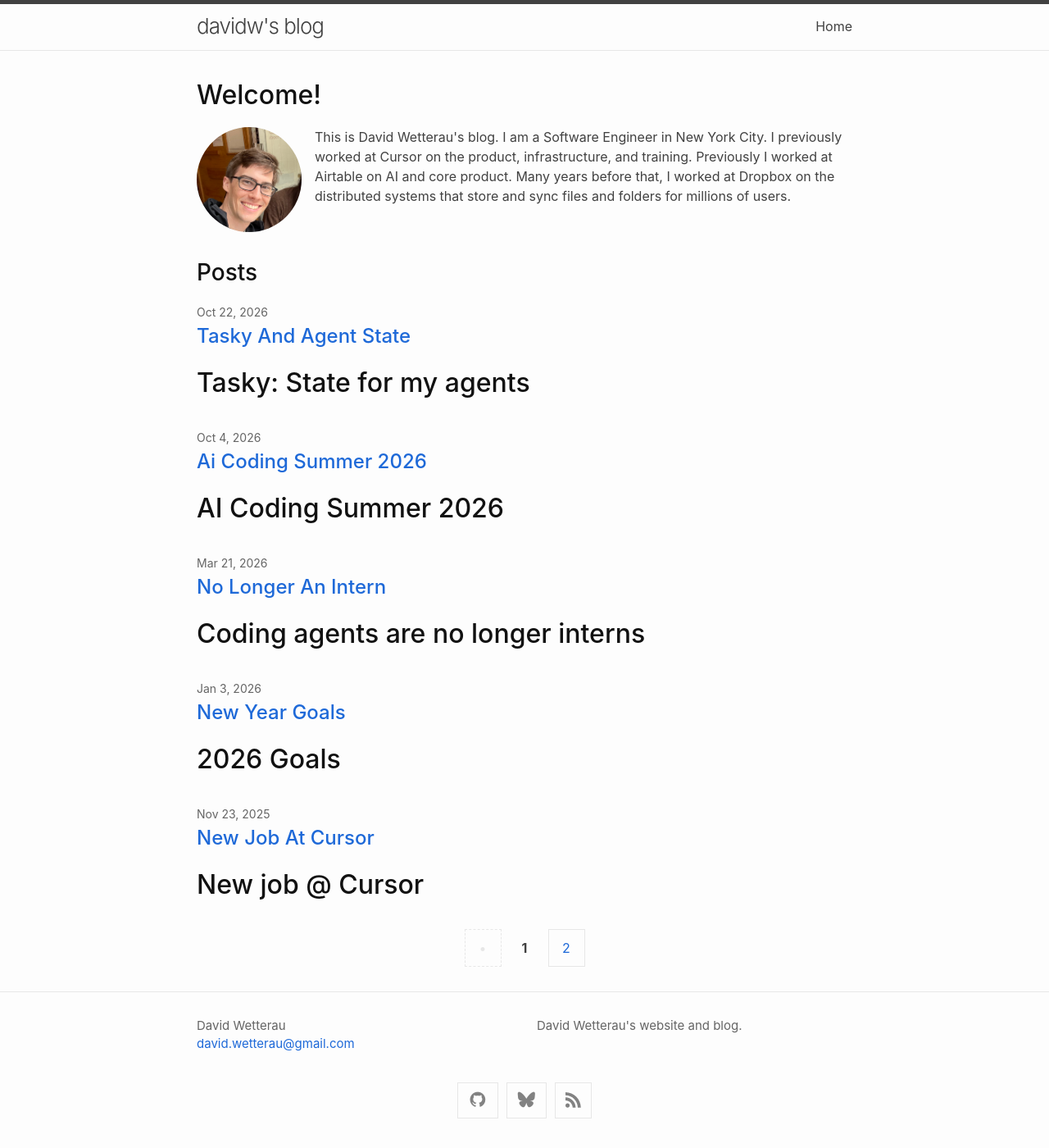
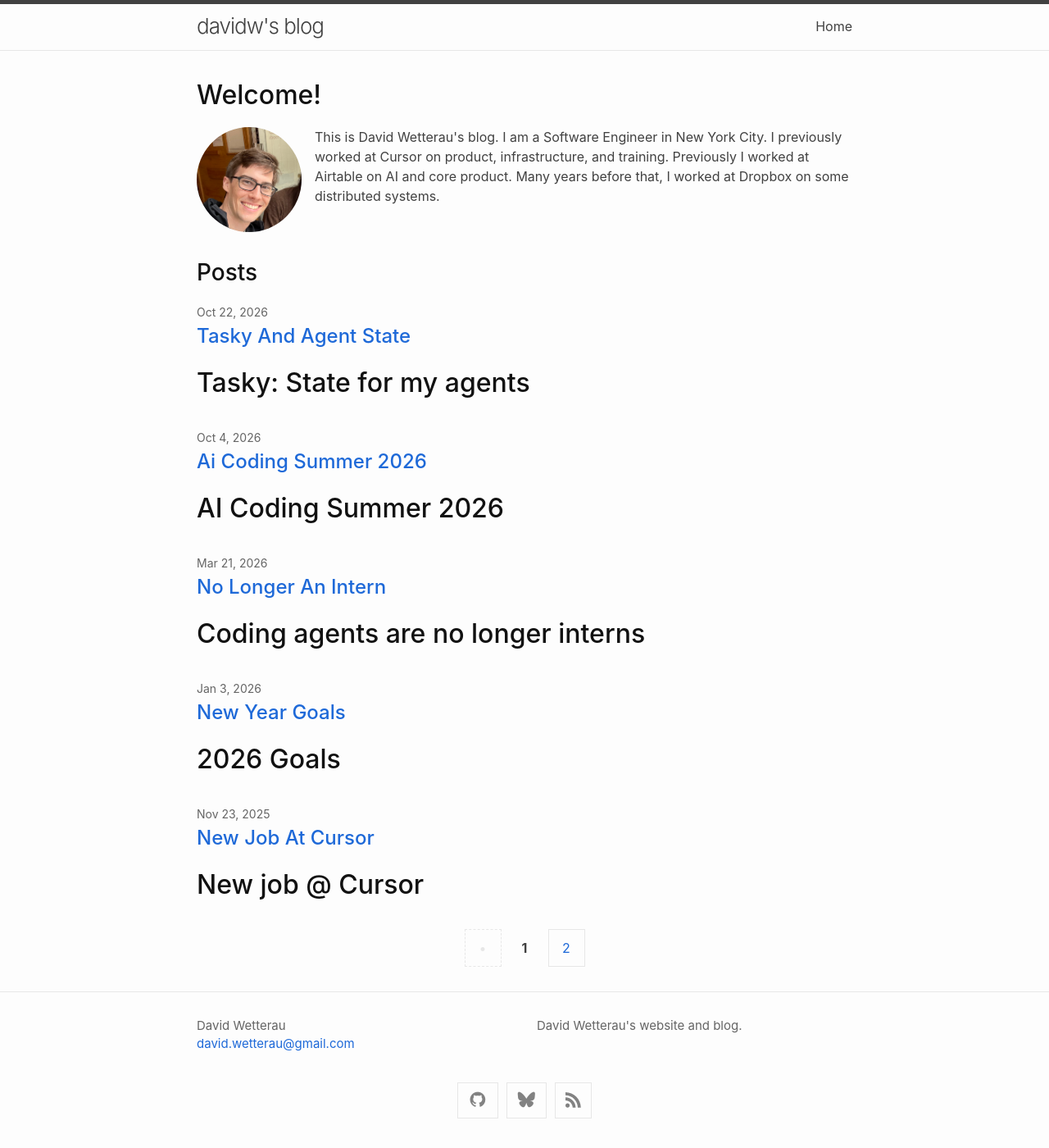
Before and after one commit to dwetterau/dwetterau.github.io, a Jekyll site: the page built from index.html, in a window 1280 px wide. Shown: the whole page at 82% size. Built offline with Jekyll 4.4.1, drawn with Linux system fonts in a browser that asks for light colours; the list of posts is cut into pages by our own code.

Commit message:
clean up about

```diff
--- a/index.html
+++ b/index.html
@@ -6,7 +6,7 @@ list_title: Posts
 
 <p>
   This is David Wetterau's blog. I am a Software Engineer in New York City.
-  I previously worked at Cursor on the product, infrastructure, and training.
+  I previously worked at Cursor on product, infrastructure, and training.
   Previously I worked at Airtable on AI and core product.
-  Many years before that, I worked at Dropbox on the distributed systems that store and sync files and folders for millions of users.
+  Many years before that, I worked at Dropbox on some distributed systems.
 </p>
```
